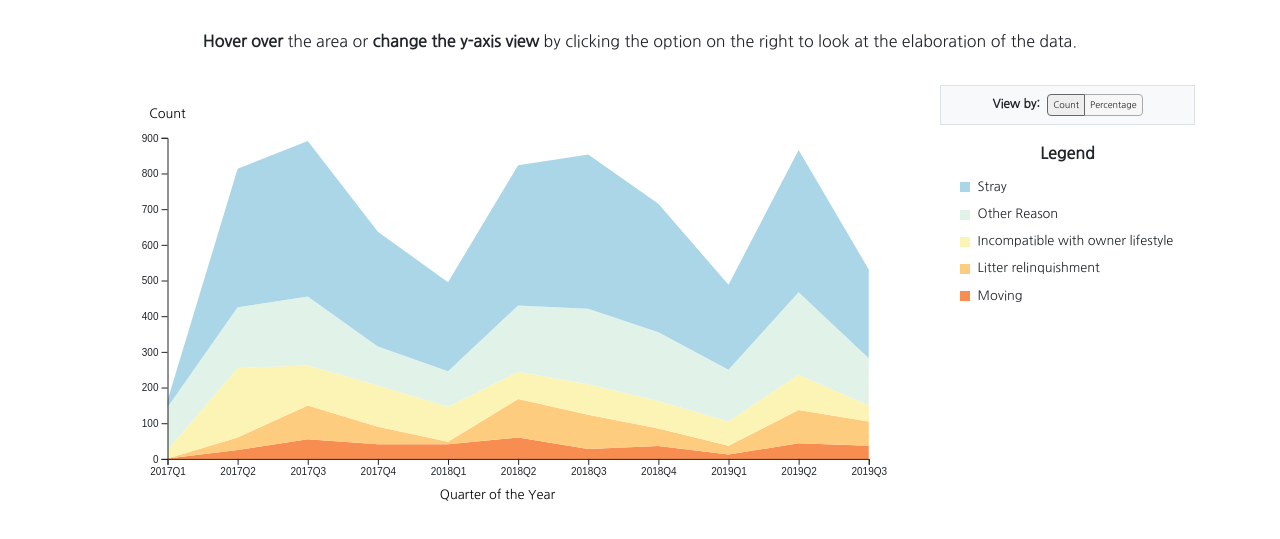
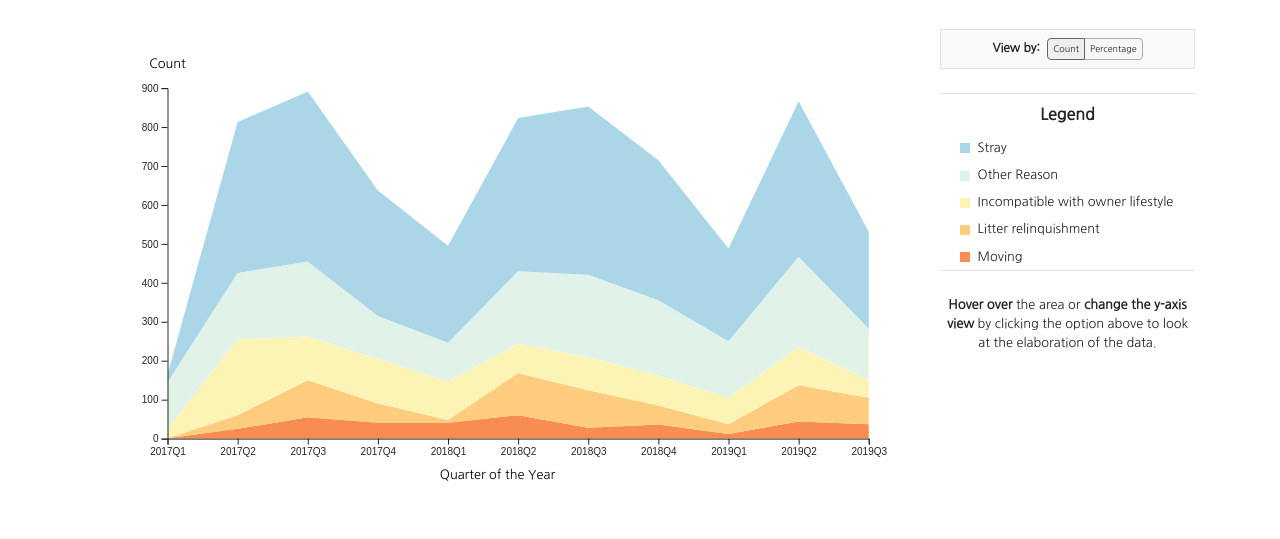
Before and after one commit to ye-yu/animal-shelter-d3, a plain HTML site: page resources/where-do-they-come-from.html in a window 1280 px wide. Shown: the part 183-722 px from the top of the page. Drawn offline with nearby package versions, Linux system fonts and the light colour scheme.

Commit message:
Move instruction to below legend

```diff
--- a/resources/where-do-they-come-from.html
+++ b/resources/where-do-they-come-from.html
@@ -45,12 +45,6 @@
         </a>
       </div>
     </div>
-    <div class="vis-body text-center" id="wdtcm-description">
-      <br>
-      <span class="action font-weight-bold">Hover over</span> the area or
-      <span class="action font-weight-bold">change the y-axis view</span> by clicking the option on the right
-      to look at the elaboration of the data.
-    </div>
   </div>
   <div class="container mt-3">
     <div class="row">
@@ -72,9 +66,14 @@
             </label>
           </div>
         </div>
-        <ul class="list-group vis-body" id="wdtcm-legend-container">
+        <ul class="list-group vis-body border-top border-bottom my-4" id="wdtcm-legend-container">
           <li class="list-group-item text-center py-2 font-weight-bold border-0">Legend</li>
         </ul>
+        <div class="vis-body text-center small" id="wdtcm-instruction">
+          <span class="action font-weight-bold">Hover over</span> the area or
+          <span class="action font-weight-bold">change the y-axis view</span> by clicking the option
+          above to look at the elaboration of the data.
+        </div>
       </div>
     </div>
   </div>
```
